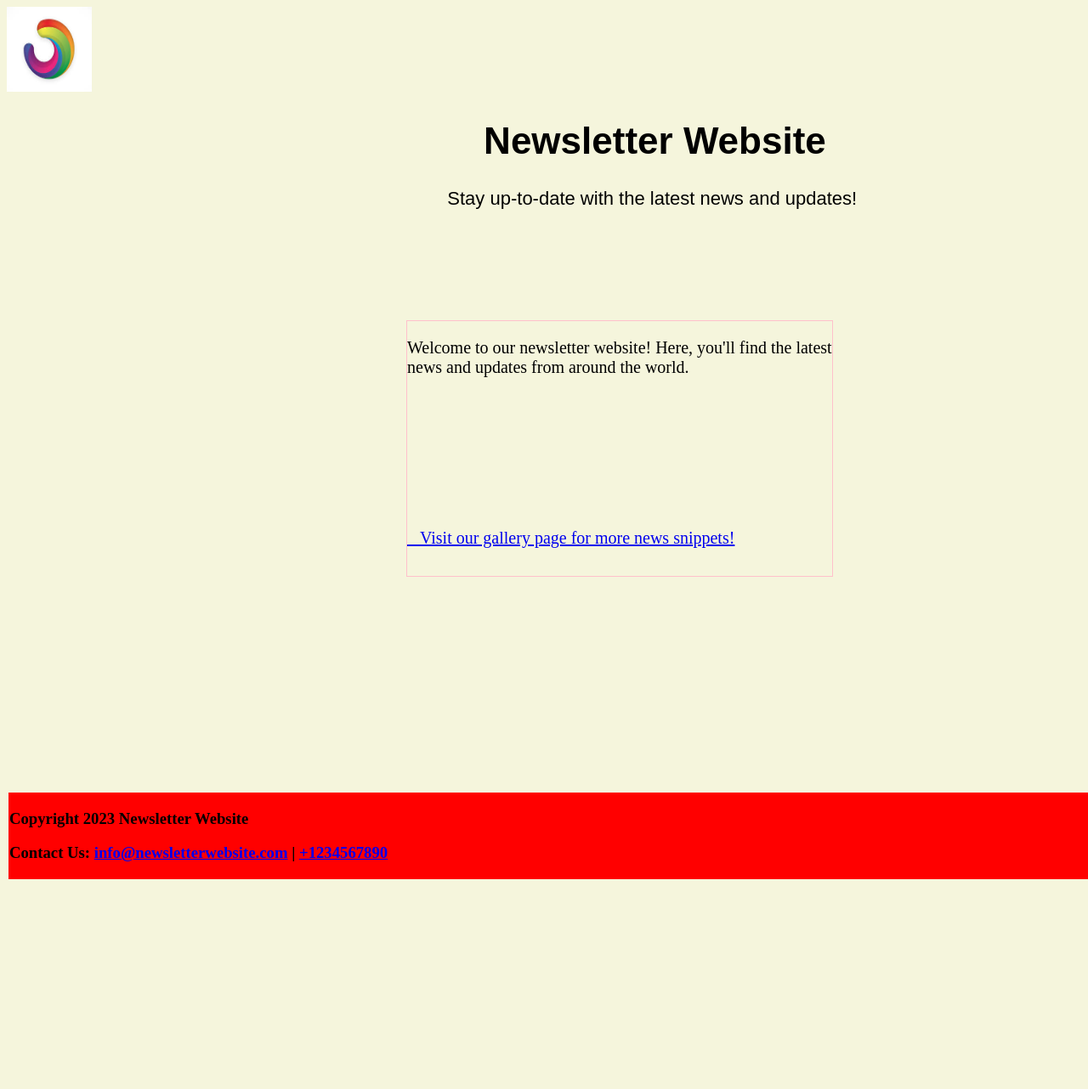
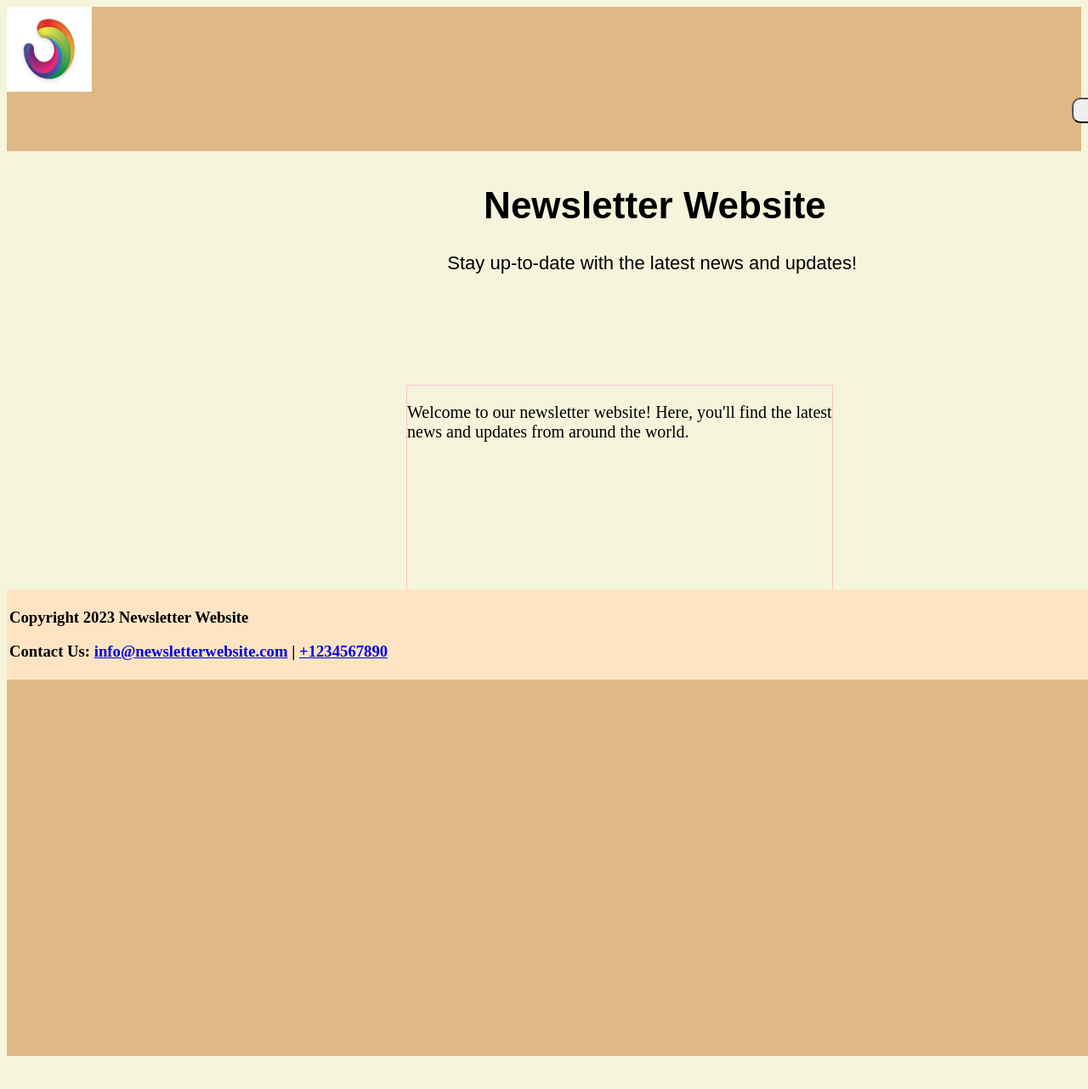
Before and after one commit to anish3417/fee-2-project, a plain HTML site: page index.html in a window 1280 px wide. Shown: the top 1282 px of the page at 85% size. Before the commit the page ends 1045 px from the top, so only its background shows below. Drawn offline with Linux system fonts and the light colour scheme.

Commit message:
index.html

```diff
--- a/index.html
+++ b/index.html
@@ -7,6 +7,26 @@
 
 
     <style>
+
+
+     footer{
+        position: fixed;
+        bottom: 0px;
+        background-color: bisque;
+     }
+
+        button{
+            border-radius: 10px;
+            width: 100px;
+            height: 30px;
+
+
+        }
+
+        .headline{
+            background-color:burlywood;
+            max-height: 170px;
+        }
 
     .para{
         border: 1px solid pink;
@@ -32,6 +52,18 @@ body{
     background-color: beige;
 }
 
+.new{
+    padding-left: 1250px;
+    padding-bottom: 1200px;
+
+}
+
+.table{
+    background-color:burlywood;
+    height: 470px;
+    width: 1500px;
+}
+
     </style>
 
 
@@ -41,10 +73,25 @@ body{
 <body >
 
     <header>
-        <div class="logo">
+        <div class="headline" >
+        <div class ="logo" >
             <img src="images (2).jpeg" alt="Logo" height="100px" width="100px">
         </div>
+    <div class="new">
+        <table>
+            <tr>
+                <td>
+        <a href= "index.html"><button>home &nbsp;&nbsp;&nbsp;&nbsp;&nbsp;</button></a>
+    </td>
+    <td>
+<a href= "gallery.html"><button>news</button></a>
+</td>
+</tr>
+</table>
 
+
+    </header>
+<hr color="beige">
         <div class="banner">
             <h1>&nbsp;&nbsp;&nbsp;&nbsp;&nbsp;Newsletter Website</h1>
             <p>&nbsp;&nbsp;&nbsp;Stay up-to-date with the latest news and updates!</p>
@@ -55,7 +102,7 @@ body{
         <br>
         <br>
         <br>
-    </header>
+
     <div class="para">
 
         <p>Welcome to our newsletter website! Here, you'll find the latest news and updates from around the world.</p>
@@ -69,26 +116,17 @@ body{
         <p><a href="gallery.html">&nbsp;&nbsp;&nbsp;Visit our gallery page for more news snippets!</a></p>
 
      </div>
+     <hr color="burlywood">
+<div class = table>
 
-    <br>
-    <br>
-    <br>
-    <br>
-    <br>
-    <br>
-    <br>
-    <br>
-    <br>
-    <br>
-    <br>
-    <br>
-    <br>
-    <br>
+
+  </div>
+
 
     <footer>
         <table  width="1520px" height="100px" >
             <tr>
-                <td bgcolor="red">
+                <td>
                     <h3>
                     <p>Copyright 2023 Newsletter Website</p>
                     <p>Contact Us: <a href="mailto:info@newsletterwebsite.com">info@newsletterwebsite.com</a> | <a href="tel:+1234567890">+1234567890</a></p>
```
